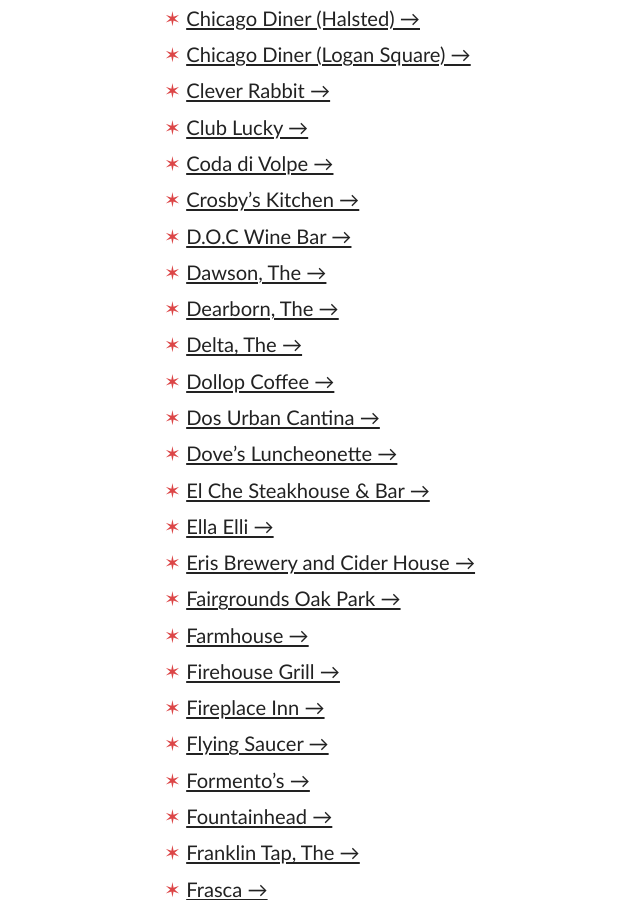
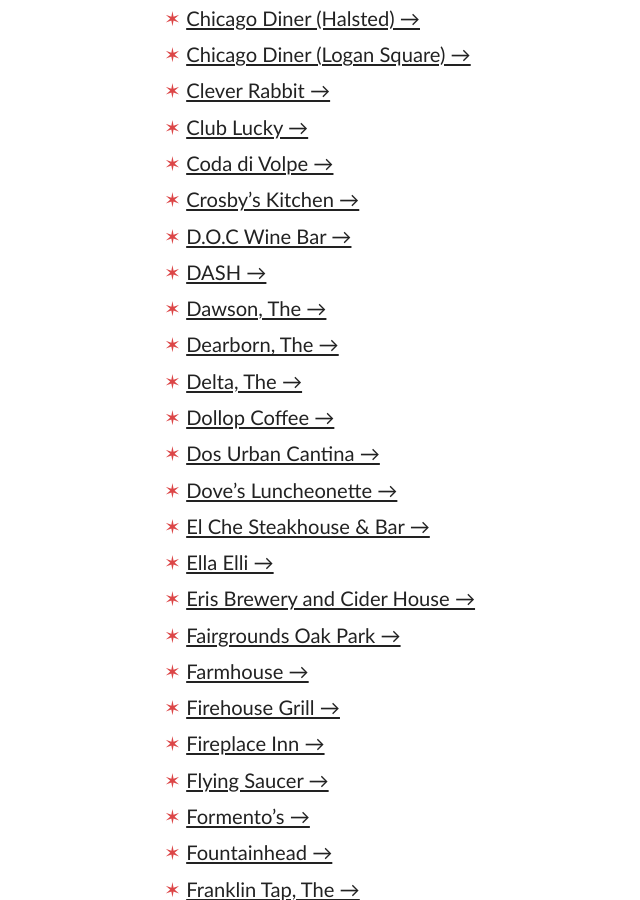
Before and after one commit to spencertweedy/chicagoservicerelief, a Jekyll site: the page built from index.html, in a window 1280 px wide and 900 px high, scrolled down 6901 px. Shown: the whole window, without its empty margins (156-796 px from the left). Built offline with Jekyll 4.4.1, drawn with Linux system fonts in a browser that asks for light colours.

Commit message:
add DASH

```diff
--- a/_data/establishments.yml
+++ b/_data/establishments.yml
@@ -890,3 +890,6 @@
 - title: Racine Plumbing Bar & Grill
   url: https://www.gofundme.com/f/racine-plumbing-staff-tip-jar
   type: bar
+- title: DASH
+  url: https://www.gofundme.com/f/nywz9g-save-dash
+  type: restaurant
```
